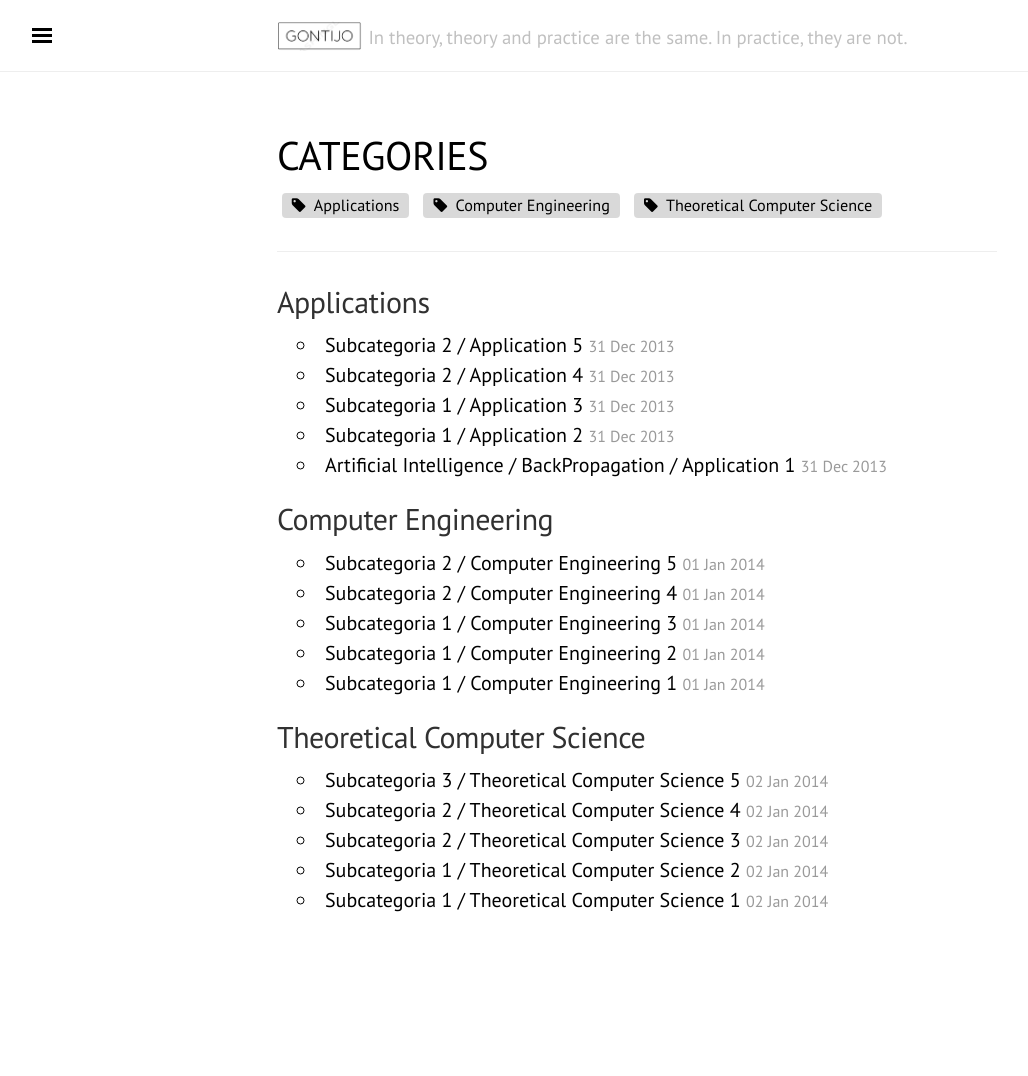
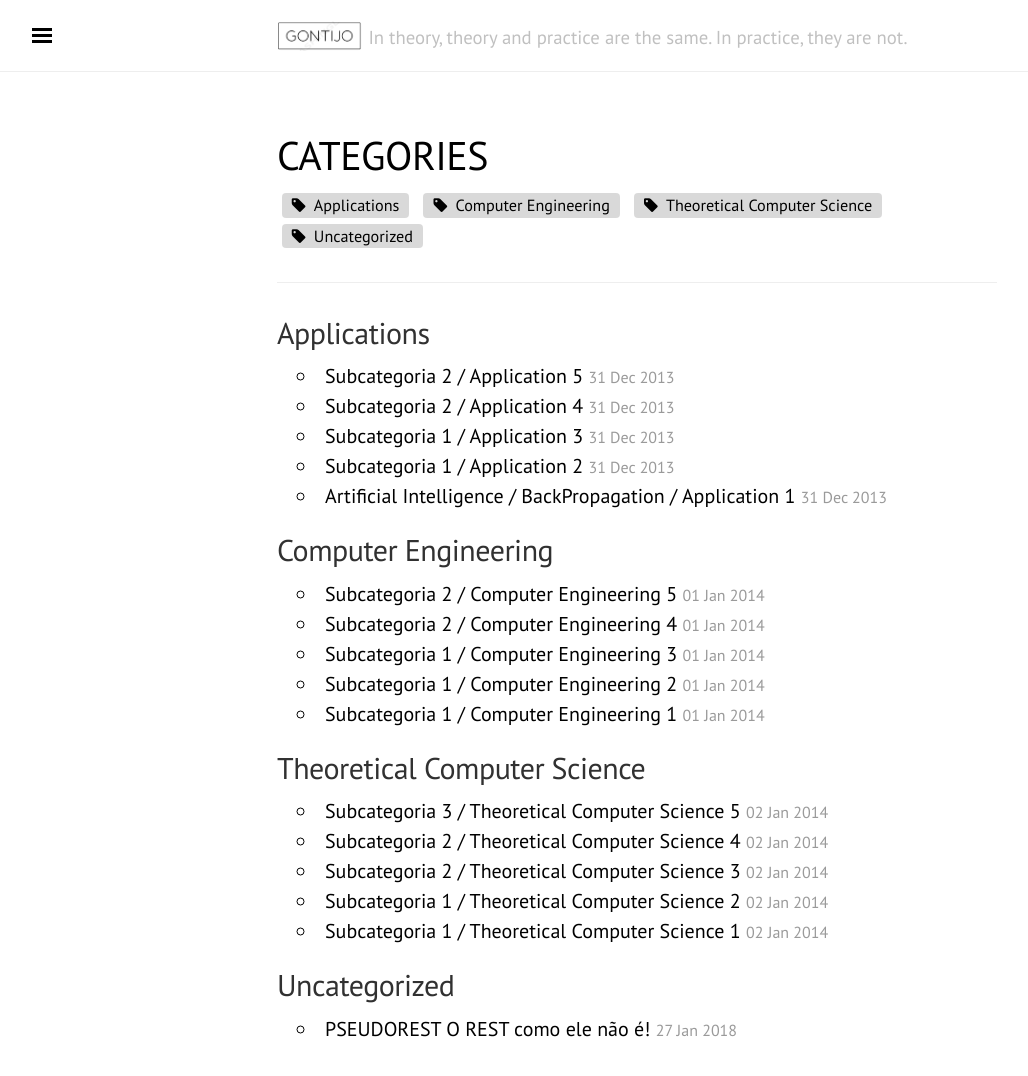
Before and after one commit to Lucasgontijo0/Lucasgontijo0.github.io, a Jekyll site: the page built from categories.html, in a window 1280 px wide and 1124 px high. Shown: the top 1076 px of the window, without its empty margins (3-1031 px from the left). Built offline with Jekyll 4.4.1, drawn with Linux system fonts in a browser that asks for light colours; nearby versions of some CDN libraries; comment, search, counter and statistics services are not loaded.

Commit message:
Adição de informações do post

```diff
--- a/_posts/uncategorized/2018-01-27-pseudores-o-rest-como-ele-nao-e.md
+++ b/_posts/uncategorized/2018-01-27-pseudores-o-rest-como-ele-nao-e.md
@@ -1,3 +1,10 @@
+---
+layout: post
+title: PSEUDOREST O REST como ele não é!
+categories: [Uncategorized]
+tag: []
+---
+
 Hello world! em minha primeira postagem irei compartilhar um artigo que escrevi para um trabalho interdisciplinar, agradeço aos professores Emilio Dias e Rafael Araujo pela força durante a escrita, revisão e aos diversos debates, vamos lá.
 
 ----------
```
